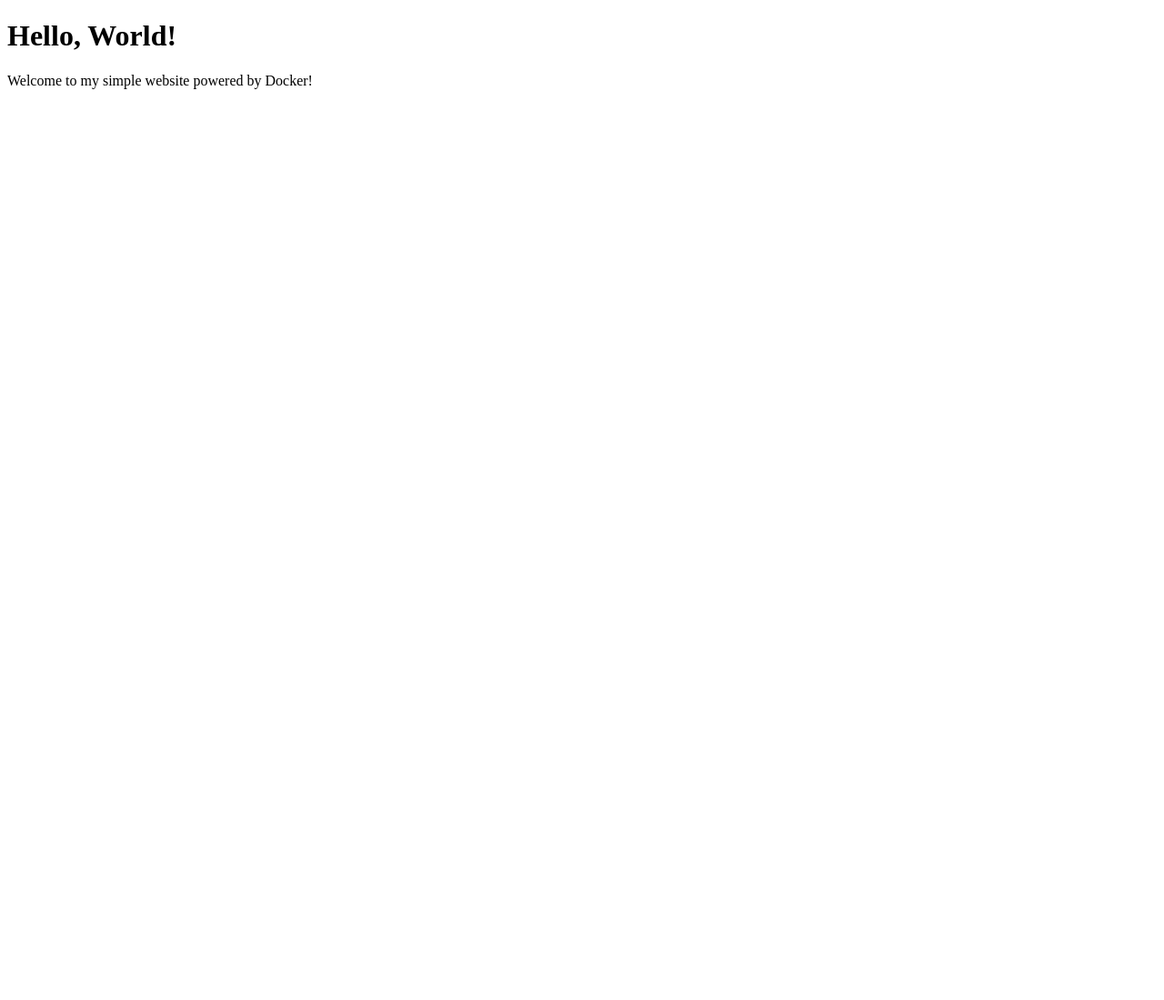
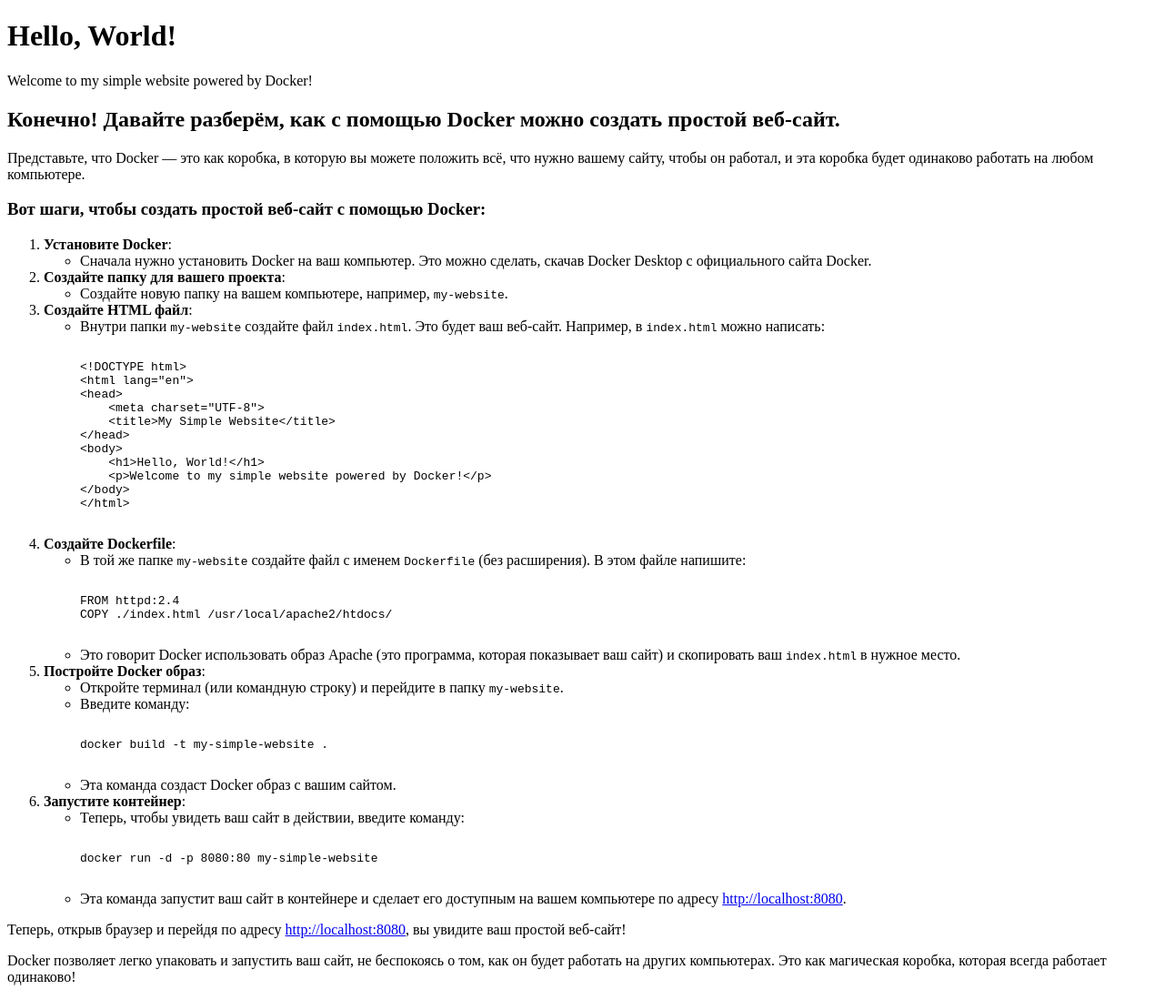
Before and after one commit to veretennikovalexey/docker, a plain HTML site: page index.html in a window 1280 px wide. Shown: the whole page at 91% size. Before the commit the page ends 800 px from the top, so only its background shows below. Drawn offline with Linux system fonts and the light colour scheme.

Commit message:
how to create simple site in docker

```diff
--- a/index.html
+++ b/index.html
@@ -6,6 +6,79 @@
     </head>
     <body>
         <h1>Hello, World!</h1>
-            <p>Welcome to my simple website powered by Docker!</p>
-        </body>
+        <p>Welcome to my simple website powered by Docker!</p>
+
+        <h2>Конечно! Давайте разберём, как с помощью Docker можно создать простой веб-сайт.</h2>
+        <p>Представьте, что Docker — это как коробка, в которую вы можете положить всё, что нужно вашему сайту, чтобы он работал, и эта коробка будет одинаково работать на любом компьютере.</p>
+
+        <h3>Вот шаги, чтобы создать простой веб-сайт с помощью Docker:</h3>
+
+        <ol>
+            <li><strong>Установите Docker</strong>:
+                <ul>
+                    <li>Сначала нужно установить Docker на ваш компьютер. Это можно сделать, скачав Docker Desktop с официального сайта Docker.</li>
+                </ul>
+            </li>
+            <li><strong>Создайте папку для вашего проекта</strong>:
+                <ul>
+                    <li>Создайте новую папку на вашем компьютере, например, <code>my-website</code>.</li>
+                </ul>
+            </li>
+            <li><strong>Создайте HTML файл</strong>:
+                <ul>
+                    <li>Внутри папки <code>my-website</code> создайте файл <code>index.html</code>. Это будет ваш веб-сайт. Например, в <code>index.html</code> можно написать:
+                        <pre><code>
+&lt;!DOCTYPE html&gt;
+&lt;html lang="en"&gt;
+&lt;head&gt;
+    &lt;meta charset="UTF-8"&gt;
+    &lt;title&gt;My Simple Website&lt;/title&gt;
+&lt;/head&gt;
+&lt;body&gt;
+    &lt;h1&gt;Hello, World!&lt;/h1&gt;
+    &lt;p&gt;Welcome to my simple website powered by Docker!&lt;/p&gt;
+&lt;/body&gt;
+&lt;/html&gt;
+                        </code></pre>
+                    </li>
+                </ul>
+            </li>
+            <li><strong>Создайте Dockerfile</strong>:
+                <ul>
+                    <li>В той же папке <code>my-website</code> создайте файл с именем <code>Dockerfile</code> (без расширения). В этом файле напишите:
+                        <pre><code>
+FROM httpd:2.4
+COPY ./index.html /usr/local/apache2/htdocs/
+                        </code></pre>
+                    </li>
+                    <li>Это говорит Docker использовать образ Apache (это программа, которая показывает ваш сайт) и скопировать ваш <code>index.html</code> в нужное место.</li>
+                </ul>
+            </li>
+            <li><strong>Постройте Docker образ</strong>:
+                <ul>
+                    <li>Откройте терминал (или командную строку) и перейдите в папку <code>my-website</code>.</li>
+                    <li>Введите команду:
+                        <pre><code>
+docker build -t my-simple-website .
+                        </code></pre>
+                    </li>
+                    <li>Эта команда создаст Docker образ с вашим сайтом.</li>
+                </ul>
+            </li>
+            <li><strong>Запустите контейнер</strong>:
+                <ul>
+                    <li>Теперь, чтобы увидеть ваш сайт в действии, введите команду:
+                        <pre><code>
+docker run -d -p 8080:80 my-simple-website
+                        </code></pre>
+                    </li>
+                    <li>Эта команда запустит ваш сайт в контейнере и сделает его доступным на вашем компьютере по адресу <a href="http://localhost:8080" target="_blank">http://localhost:8080</a>.</li>
+                </ul>
+            </li>
+        </ol>
+
+        <p>Теперь, открыв браузер и перейдя по адресу <a href="http://localhost:8080" target="_blank">http://localhost:8080</a>, вы увидите ваш простой веб-сайт!</p>
+
+        <p>Docker позволяет легко упаковать и запустить ваш сайт, не беспокоясь о том, как он будет работать на других компьютерах. Это как магическая коробка, которая всегда работает одинаково!</p>
+    </body>
 </html>
```
